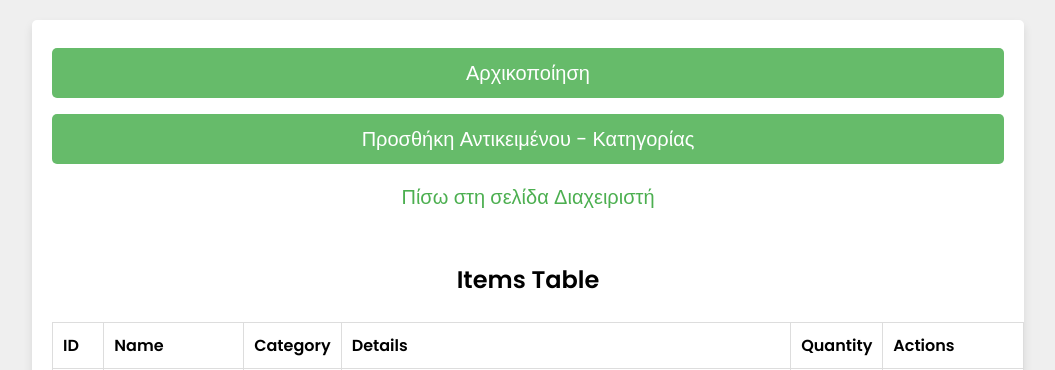
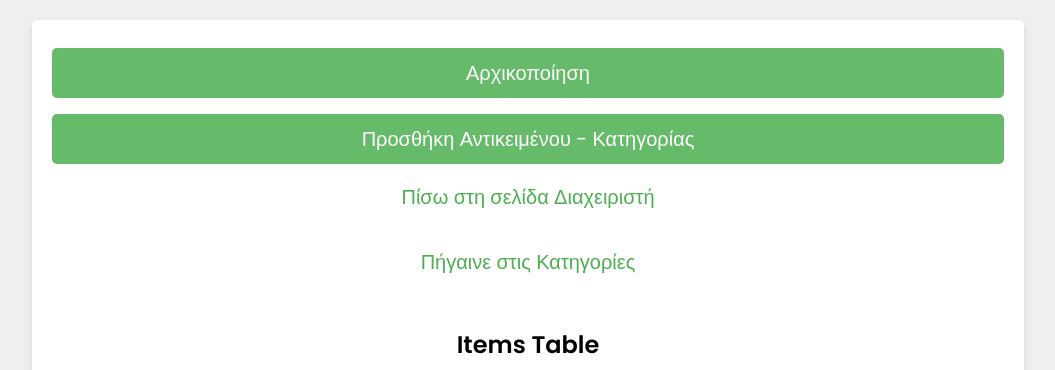
Before and after one commit to IraklisSchizas/Web, a PHP site: page /display.php in a window 1280 px wide. Shown: the top 370 px of the page, without its empty margins (112-1167 px from the left). Run offline with PHP 8.4, Linux system fonts and the light colour scheme; a user stored in the database is signed in; data comes from the database, SQL or seed files in the repository.

Commit message:
Update display.php

```diff
--- a/display.php
+++ b/display.php
@@ -70,7 +70,9 @@ if ($_SERVER['REQUEST_METHOD'] === 'POST' && isset($_POST['initialize'])) {
             <input type="hidden" name="initialize" value="true">
             <input type="button" id="initialize_button" class="form-btn" value="Αρχικοποίηση" onclick="document.getElementById('initialize_form').submit();"><br>
             <input type="button" id="j_button" class="form-btn" onclick="window.location.href = 'add_to_database.php'" value="Προσθήκη Αντικειμένου - Κατηγορίας"><br>
-            <p><a href="admin_page.php">Πίσω στη σελίδα Διαχειριστή</a></p>
+            <p><a href="admin_page.php">Πίσω στη σελίδα Διαχειριστή</a></p><br>
+            <div id="items_target"></div>
+            <p><a id="link" href="#categories_target">Πήγαινε στις Κατηγορίες</a></p>
             <br><br>
             <h2>Items Table</h2><br>
             <table class="table" id="jsonItemsTable">
@@ -110,7 +112,10 @@ if ($_SERVER['REQUEST_METHOD'] === 'POST' && isset($_POST['initialize'])) {
                     ?>
                 </tbody>
             </table>
-            <br><br><br>
+            <br>
+            <div id="categories_target"></div><br>
+            <p><a id="link" href="#items_target">Πήγαινε στα Αντικείμενα</a></p>
+            <br>
             <h2>Categories Table</h2><br>
             <table class="table" id="jsonCategoriessTable">
                 <thead>
```
